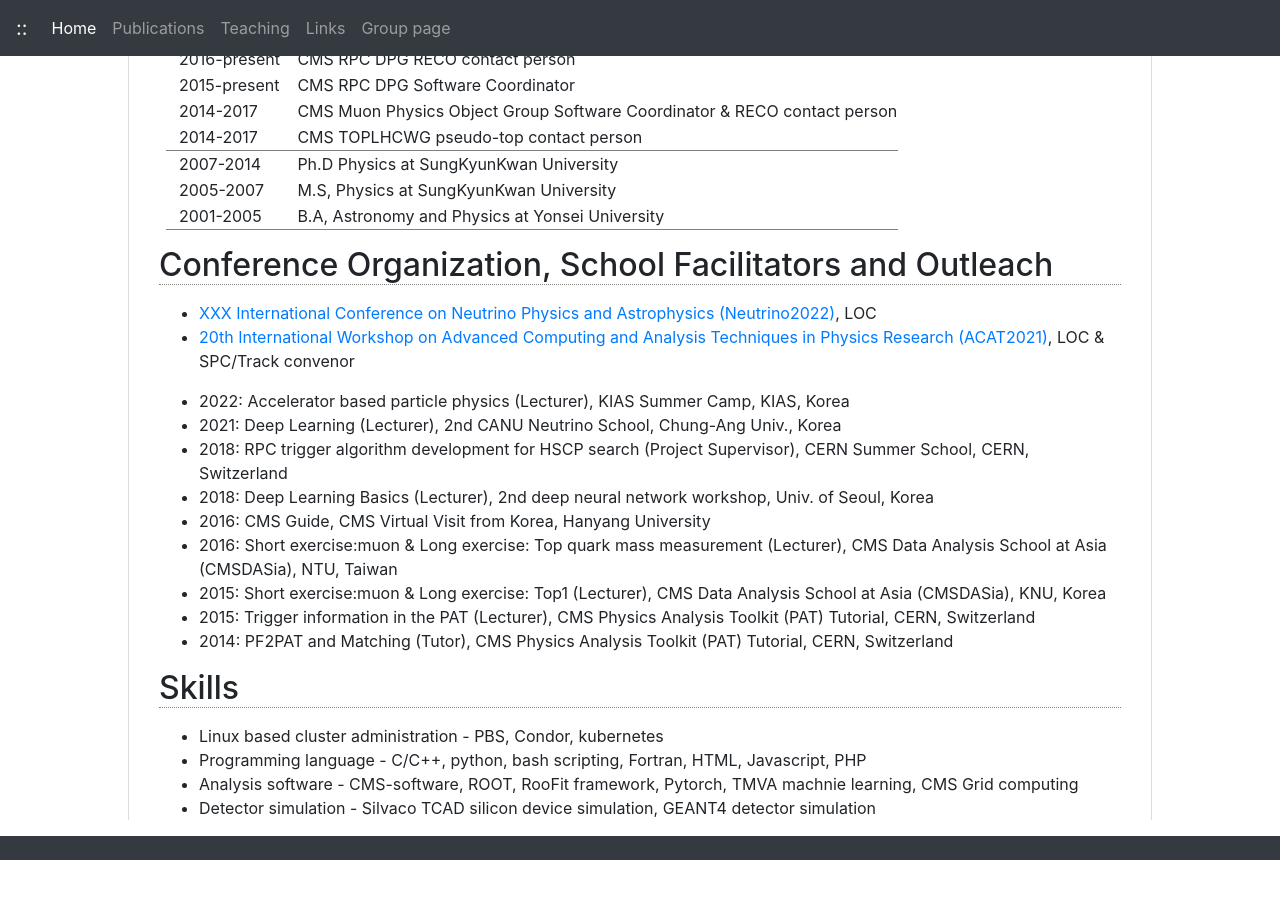
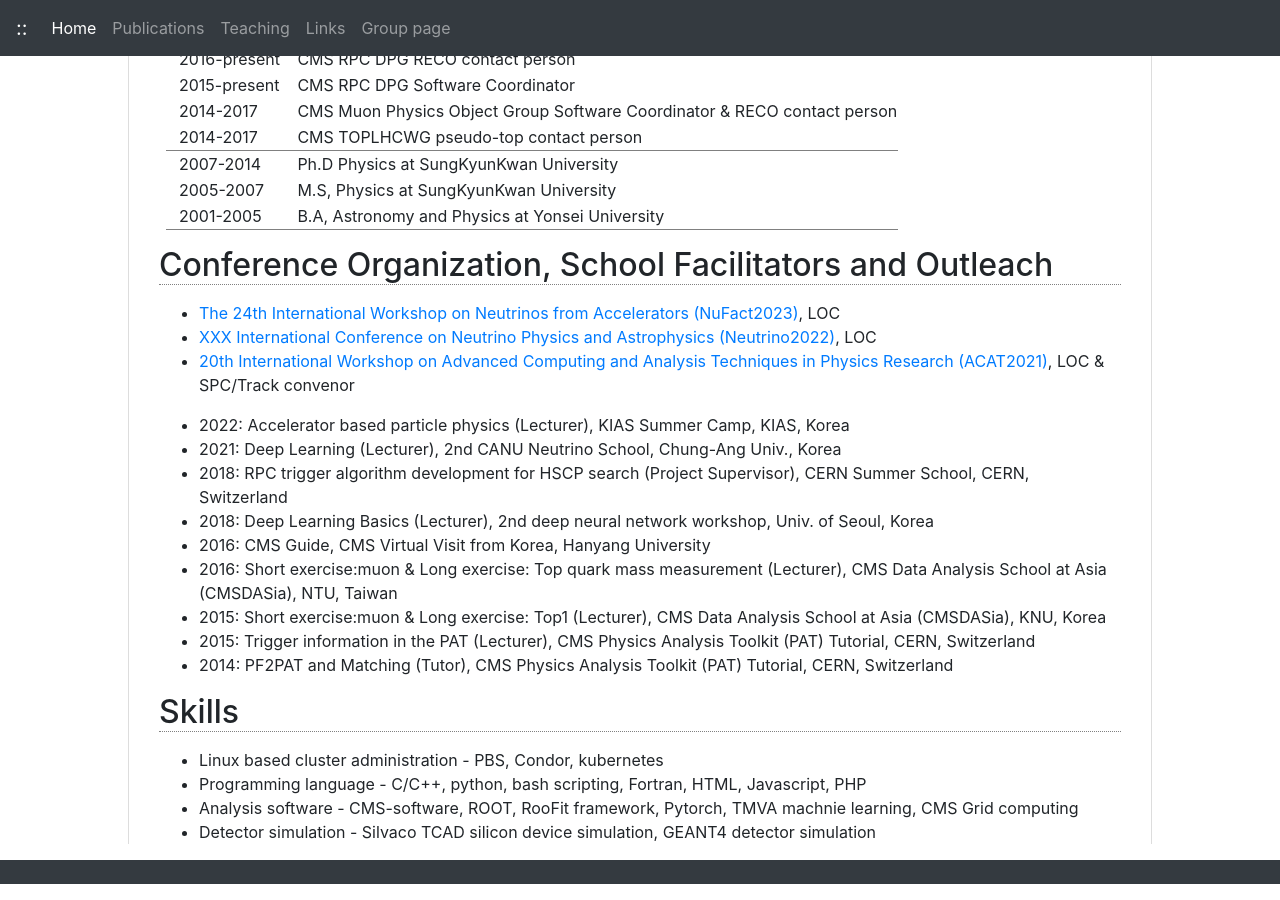
Before and after one commit to jhgoh/jhgoh.github.io, a Jekyll site: the page built from index.html, in a window 1280 px wide and 900 px high, scrolled down 1145 px. Built offline with Jekyll 4.4.1, drawn with Linux system fonts in a browser that asks for light colours; nearby versions of some CDN libraries; before the commit the page ends 2021 px from its top, so only the background shows below that.

Commit message:
Update index.html

```diff
--- a/index.html
+++ b/index.html
@@ -101,6 +101,7 @@
 <h2>Conference Organization, School Facilitators and Outleach</h2>
 <p>
 <ul>
+  <li><a href="http://nufact2023.snu.ac.kr/committees/committees.html">The 24th International Workshop on Neutrinos from Accelerators (NuFact2023)</a>, LOC</li>
   <li><a href="https://neutrino2022.org/neutrino2022/neutrino2022#neu2022_com">XXX International Conference on Neutrino Physics and Astrophysics (Neutrino2022)</a>, LOC</li>
   <li><a href="https://indico.cern.ch/event/855454/page/18622-acat-organization">20th International Workshop on Advanced Computing and Analysis Techniques in Physics Research (ACAT2021)</a>, LOC & SPC/Track convenor</li>
 </ul>
```
